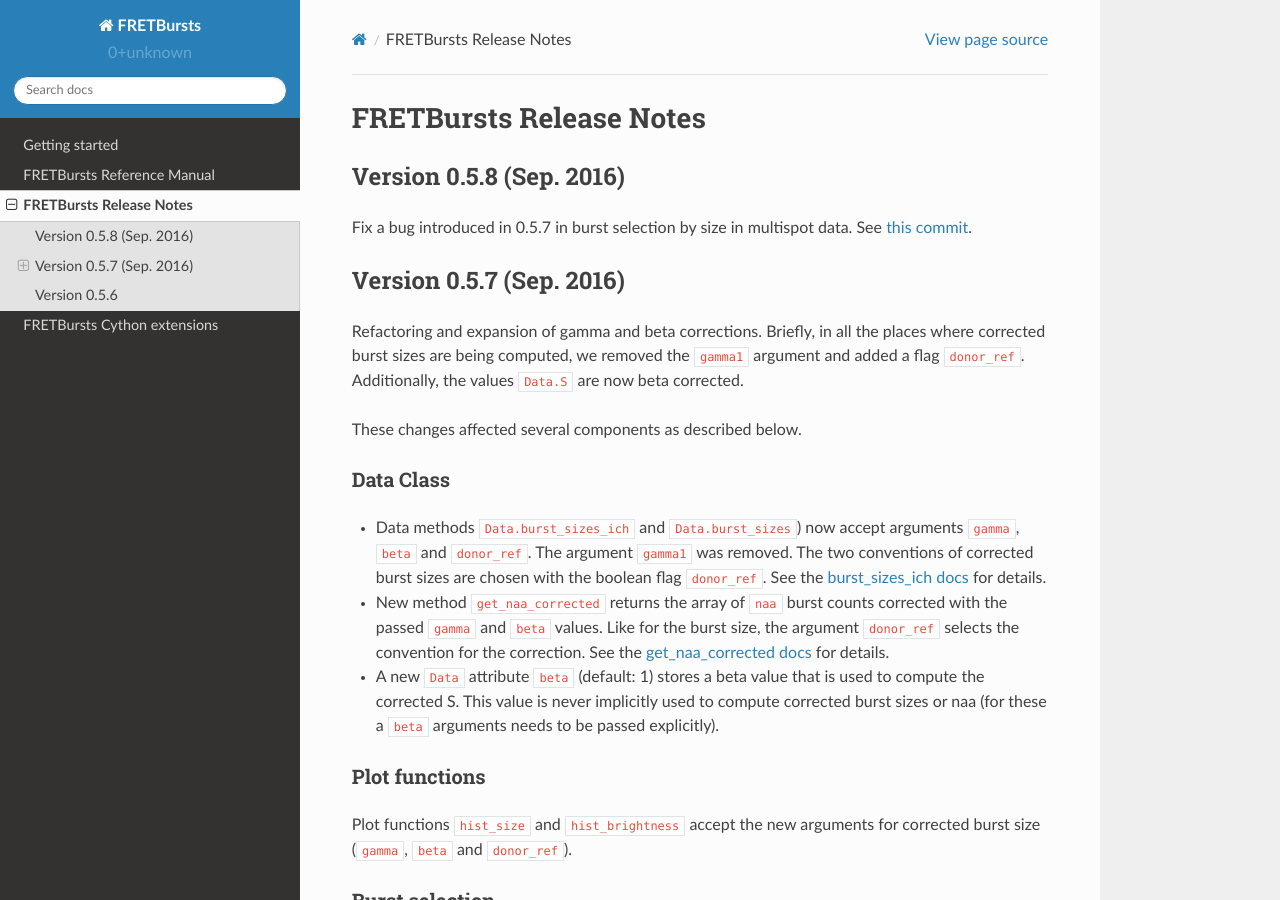
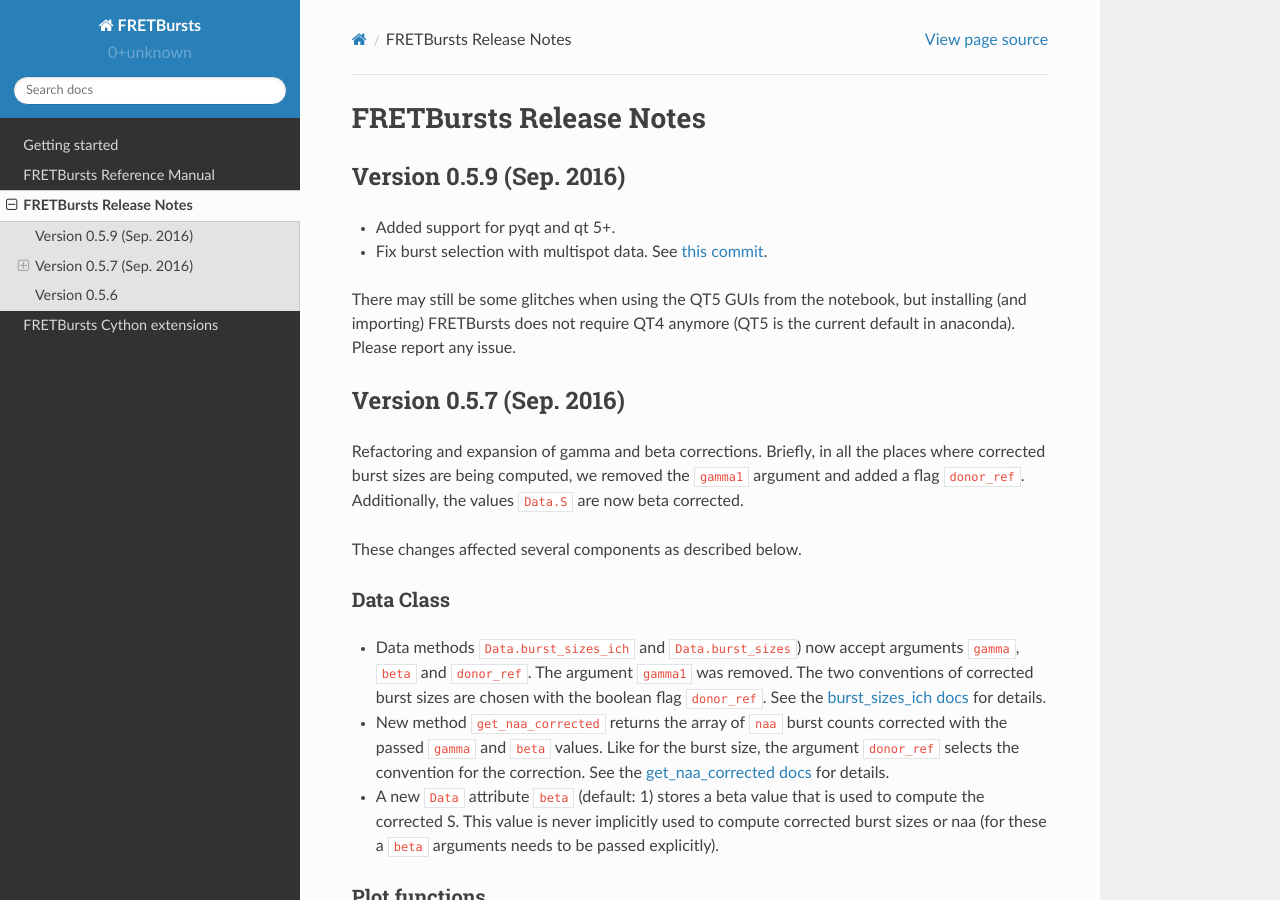
Before and after one commit to tritemio/FRETBursts, a Sphinx documentation site: the page built from docs/source/releasenotes.rst, in a window 1280 px wide and 900 px high. Built offline with Sphinx 7.4.7 and the Read the Docs theme 2.0.0, drawn with Linux system fonts in a browser that asks for light colours; the version number could not be read and is left out.

Commit message:
DOC: Update release notes

```diff
--- a/docs/source/releasenotes.rst
+++ b/docs/source/releasenotes.rst
@@ -1,11 +1,18 @@
 FRETBursts Release Notes
 ========================
 
-Version 0.5.8 (Sep. 2016)
+Version 0.5.9 (Sep. 2016)
 -------------------------
 
-Fix a bug introduced in 0.5.7 in burst selection by size in multispot data.
-See `this commit <https://github.com/tritemio/FRETBursts/commit/f05e807cbd032e748580af9cc310585bcde97e40>`__.
+- Added support for pyqt and qt 5+.
+- Fix burst selection with multispot data.
+  See `this commit <https://github.com/tritemio/FRETBursts/commit/f05e807cbd032e748580af9cc310585bcde97e40>`__.
+
+There may still be some glitches when using
+the QT5 GUIs from the notebook, but installing (and importing) FRETBursts
+does not require QT4 anymore (QT5 is the current default in anaconda).
+Please report any issue.
+
 
 Version 0.5.7 (Sep. 2016)
 -------------------------
```
